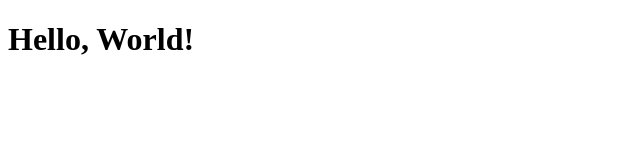
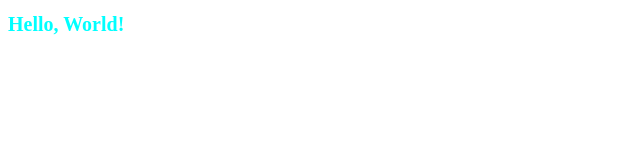
Before and after one commit to liza-buevich/FE58-lesson15-practice, a plain HTML site: page index.html in a window 1280 px wide. Shown: the whole page, without its empty margins (0-640 px from the left). Drawn offline with Linux system fonts and the light colour scheme.

Commit message:
added styles.css

```diff
--- a/index.html
+++ b/index.html
@@ -2,6 +2,7 @@
 <html lang="ru">
 <head>
   <meta charset="UTF-8">
+  <link rel="stylesheet" href="./style.css">
   <title>Базовая разметка HTML</title>
 </head>
 <body>
--- /dev/null
+++ b/style.css
@@ -0,0 +1,4 @@
+h1 {
+    color: aqua;
+    font-size: 20px;
+}
```
